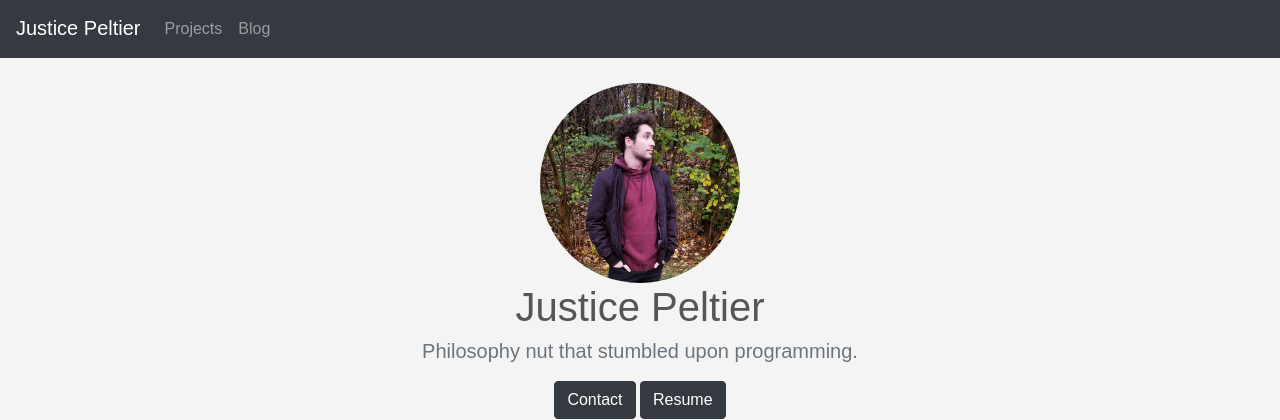
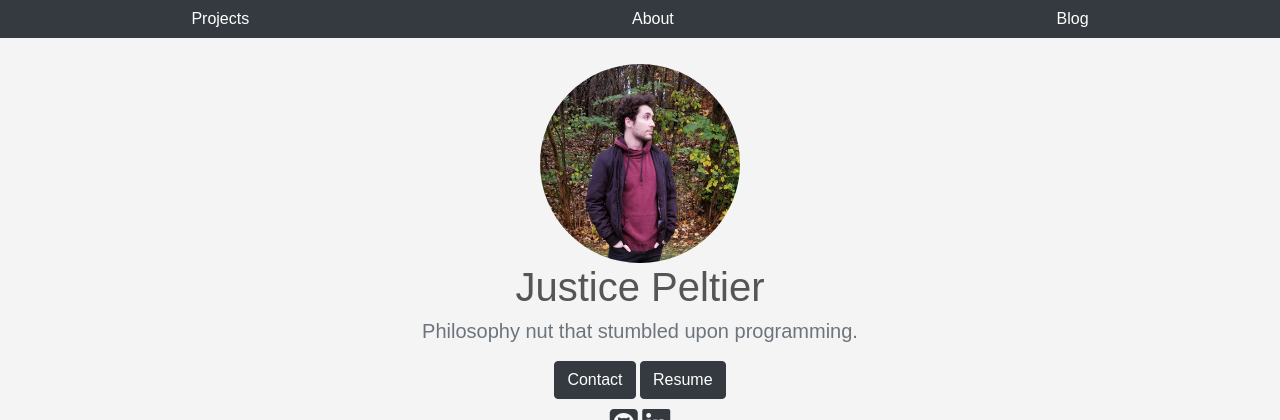
Before and after one commit to justice-rage/personal-website-roughdraft, a Django app: page /blog/ in a window 1280 px wide. Shown: the top 420 px of the page. Run offline with Django 3.2, Linux system fonts and the light colour scheme; data that the repository does not hold is empty; parts of the project's set-up code (start-up, migrations or seed data) failed here and were passed over; some libraries are stand-ins or nearby versions.

Commit message:
Reinstated navbar fill

```diff
--- a/django-project/templates/base.html
+++ b/django-project/templates/base.html
@@ -17,24 +17,11 @@
     <meta name="viewport" content="width=device-width, initial-scale=1.0">
 
     <!--Navbar-->
-    <nav class="navbar navbar-expand-lg navbar-dark bg-dark sticky-top">
-      <a class="navbar-brand" href="#">Justice Peltier</a>
-      <button class="navbar-toggler" type="button" data-toggle="collapse" data-target="#navbarNavAltMarkup" aria-controls="navbarNavAltMarkup" aria-expanded="false" aria-label="Toggle navigation">
-        <span class="navbar-toggler-icon"></span>
-      </button>
-      <div class="collapse navbar-collapse" id="navbarNavAltMarkup">
-        <div class="navbar-nav">
-          <a class="nav-item nav-link" href="{% url 'projects:all_projects' %}">Projects</a>
-          <a class="nav-item nav-link" href="{% url 'blog:blog_index' %}">Blog</a>
-        </div>
-      </div>
-    </nav>
-
-    <!-- Old Navbar
     <nav class="nav sticky-top nav-pills nav-fill navbar-dark bg-dark">
-      <a class="nav-item btn btn-dark" href="{% url 'projects:all_projects' %}">Work</a>
+      <!--Navbar content-->
+      <a class="nav-item btn btn-dark" href="{% url 'projects:all_projects' %}">Projects</a>
+      <a class="nav-item btn btn-dark" href="#">About</a>
       <a class="nav-item btn btn-dark" href="{% url 'blog:blog_index' %}">Blog</a>
-    -->
       <!--//Navbar content-->
     </nav>
     <!--//Navbar-->
@@ -54,7 +41,7 @@
       <p class="lead text-muted">Philosophy nut that stumbled upon programming.</p>
       <!--//Get In Touch-->
       <a class="nav-item btn btn-dark" href="mailto:justice.douglas@hey.com">Contact</a>
-      <a class="nav-item btn btn-dark" href="mailto:justice.douglas@hey.com">Resume</a>
+      <a class="nav-item btn btn-dark" href="#">Resume</a>
       <!--//Get In Touch-->
       <!--Social Proof Buttons-->
       <div class="container my-2">
```
